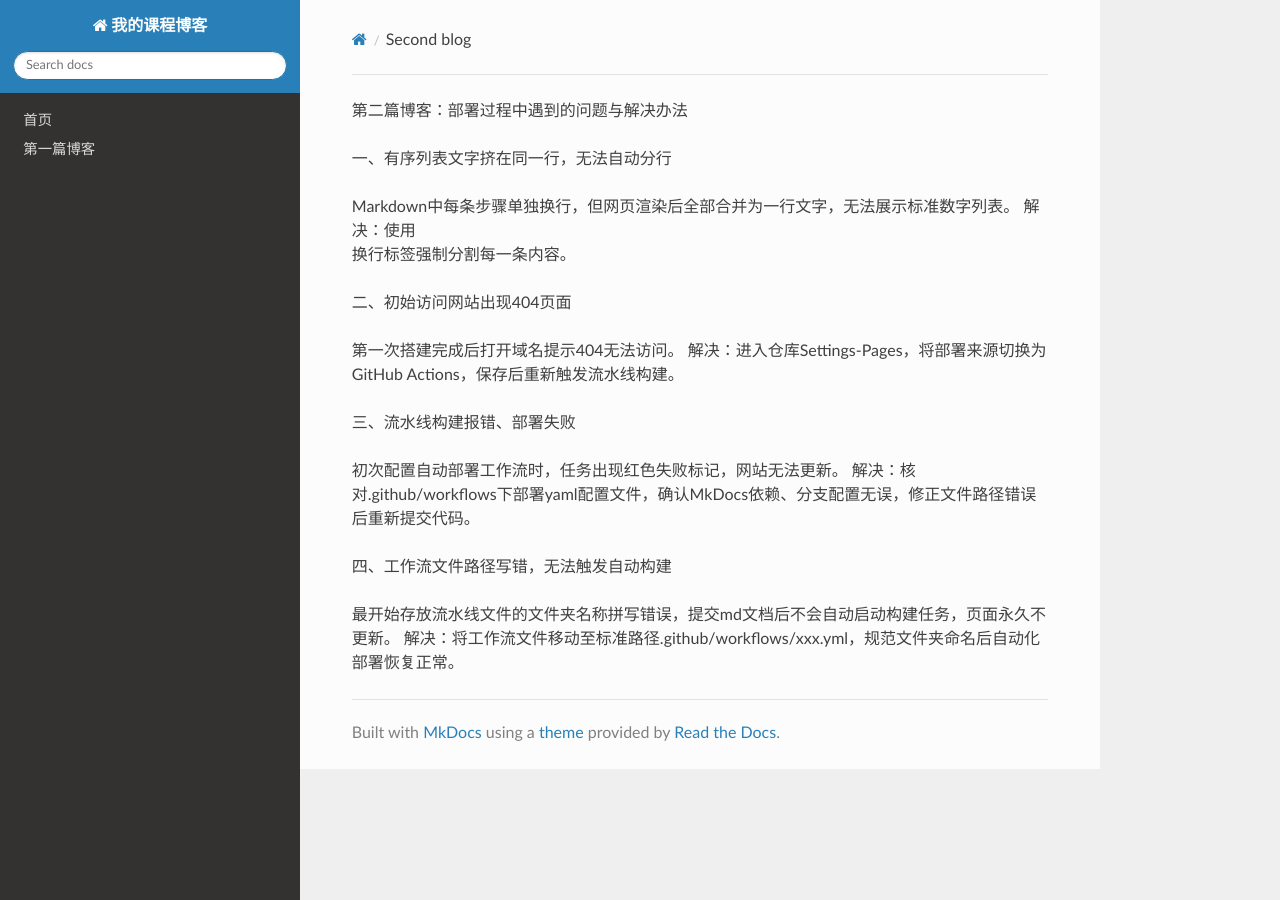
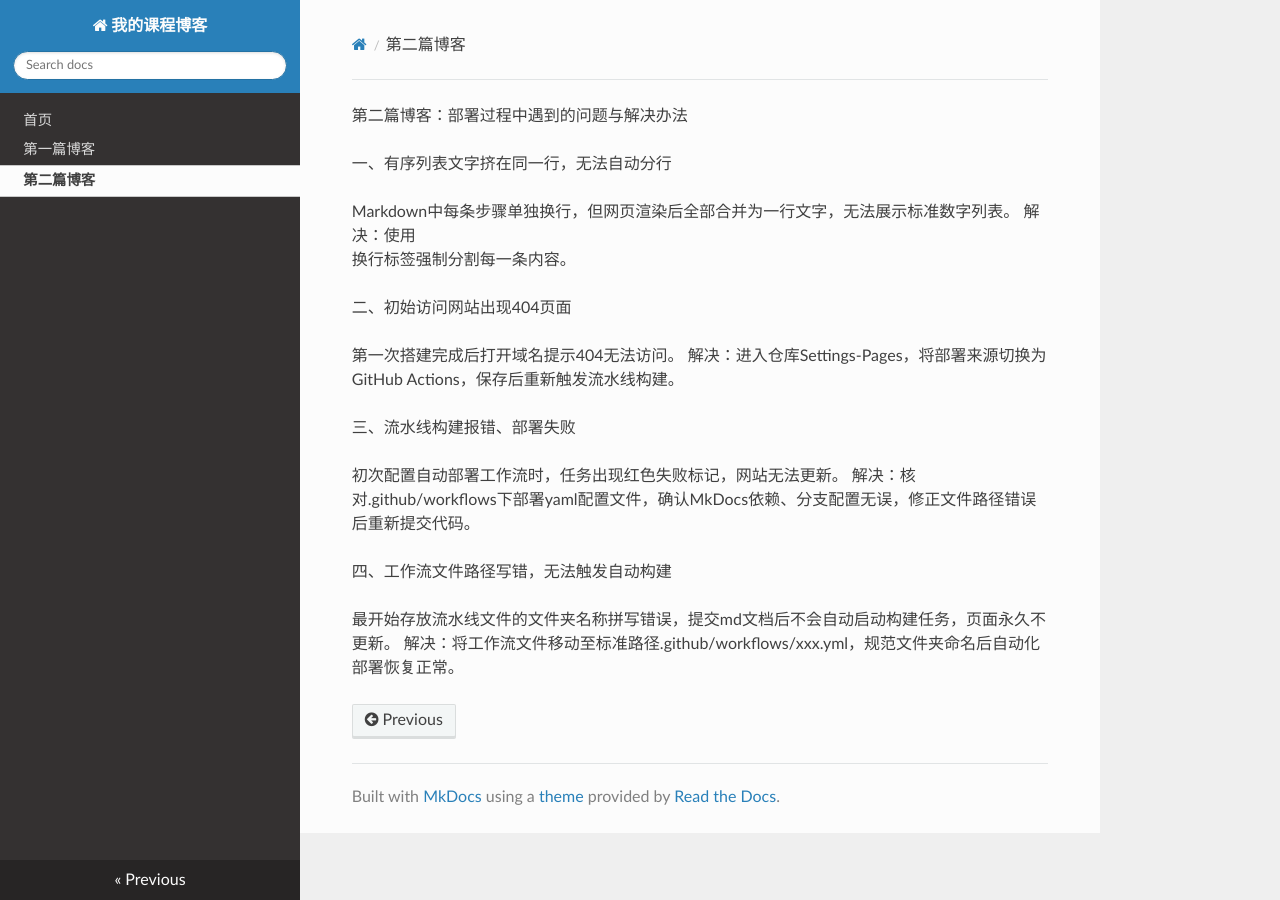
Before and after one commit to ZhangJR7/ZhangJR7.github.io, an MkDocs documentation site: the page built from docs/second-blog.md, in a window 1280 px wide. Built offline with MkDocs 1.6.1, drawn with Linux system fonts in a browser that asks for light colours; nearby versions of some CDN libraries; part of the change alters nothing that is shown.

Commit message:
Add second blog entry to navigation

```diff
--- a/mkdocs.yml
+++ b/mkdocs.yml
@@ -3,3 +3,4 @@ theme: readthedocs
 nav:
   - 首页: index.md
   - 第一篇博客: first-blog.md
+  - 第二篇博客: second-blog.md
```
